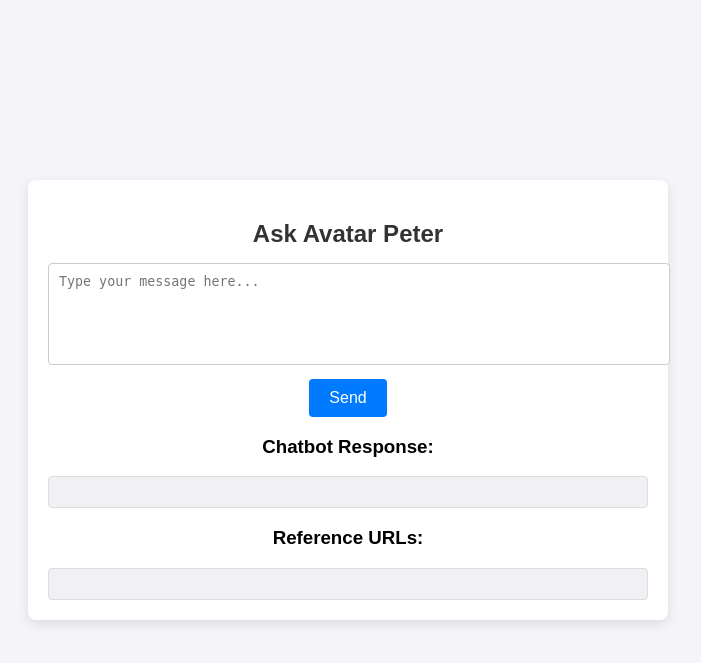
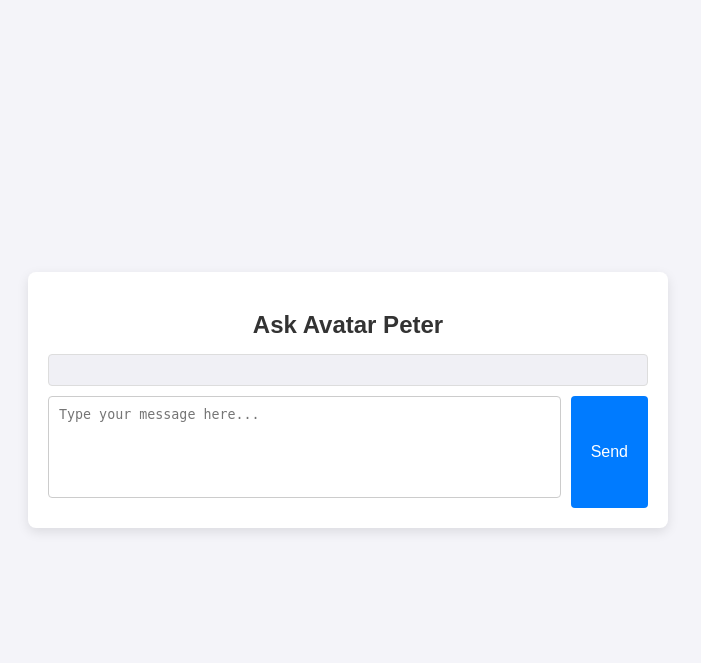
Before and after one commit to MegrelY/emb_ui, a Flask app: page / in a window 1280 px wide. Shown: the top 663 px of the page, without its empty margins (292-993 px from the left). Run offline with Flask 3, Linux system fonts and the light colour scheme.

Commit message:
updated UI and removed redundancy

```diff
--- a/app.py
+++ b/app.py
@@ -1,14 +1,13 @@
-from flask import Flask, render_template, request, jsonify
-from openai import OpenAI
-import os
+from flask import Flask, render_template, request, jsonify, session
 from sqlalchemy.orm import Session
-from chatsql_emb_url import SessionLocal, find_similar_documents, generate_query_embedding
+from chatsql_emb_url import SessionLocal, get_response_with_context
+from flask_session import Session as FlaskSession
 
-# Initialize Flask app
+# Initialize Flask app and session
 app = Flask(__name__)
-
-# Load OpenAI API key
-client = OpenAI(api_key=os.getenv("OPENAI_API_KEY"))
+app.config['SECRET_KEY'] = 'supersecretkey'
+app.config['SESSION_TYPE'] = 'filesystem'
+FlaskSession(app)
 
 @app.route('/')
 def index():
@@ -17,42 +16,29 @@ def index():
 
 @app.route('/chat', methods=['POST'])
 def chat():
-    """Handle the chat request from the UI and return the chatbot response and reference URL."""
+    """Handle the chat request from the UI and return the updated chatbot conversation history and reference URLs."""
     user_input = request.json.get('message')
 
-    # Generate query embedding
-    session = SessionLocal()
-    query_embedding = generate_query_embedding(user_input)
+    # Initialize conversation history if it doesn't exist in session
+    if 'conversation_history' not in session:
+        session['conversation_history'] = []
 
-    # Find similar documents to get reference URLs
-    similar_docs = find_similar_documents(session, query_embedding, top_k=3)
-    session.close()
+    # Start a database session
+    db_session = SessionLocal()
 
-    # Format the context for the chatbot with retrieved documents
-    context = "\n\n".join([
-        f"Title: {doc[1]}\nHeadings: {doc[2]}\nParagraphs: {doc[3]}\nURL: {doc[4]}"
-        for doc in similar_docs
-    ])
+    # Get response with context
+    assistant_response, reference_urls = get_response_with_context(user_input, db_session)
+    db_session.close()
 
-    # Send context to OpenAI API to get response
-    messages = [
-        {"role": "system", "content": f"Relevant context: {context}"},
-        {"role": "user", "content": user_input}
-    ]
+    # Append user input and response to the session conversation history
+    session['conversation_history'].append({
+        "user": user_input,
+        "assistant": assistant_response,
+        "urls": reference_urls
+    })
 
-    try:
-        completion = client.chat.completions.create(
-            model="gpt-4o",
-            messages=messages
-        )
-        assistant_response = completion.choices[0].message.content
-
-        # Prepare URL list to send back
-        reference_urls = [doc[4] for doc in similar_docs]
-
-        return jsonify({"response": assistant_response, "urls": reference_urls})
-    except Exception as e:
-        return jsonify({"error": f"An error occurred: {e}"}), 500
+    # Return the entire conversation history
+    return jsonify({"conversation_history": session['conversation_history']})
 
 if __name__ == "__main__":
     app.run(debug=True)
--- a/static/styles.css
+++ b/static/styles.css
@@ -56,4 +56,21 @@ button:hover {
     margin-top: 10px;
     text-align: left;
     overflow-wrap: break-word;
+    max-height: 400px; /* Set a max height for scrollable area */
+    overflow-y: auto; /* Enable vertical scrolling */
 }
+
+.input-area {
+    display: flex;
+    gap: 10px;
+    margin-top: 10px;
+}
+
+textarea {
+    flex: 1;
+    height: 80px;
+    padding: 10px;
+    border: 1px solid #ccc;
+    border-radius: 4px;
+    resize: none;
+}
--- a/templates/index.html
+++ b/templates/index.html
@@ -9,14 +9,15 @@
 <body>
     <div class="container">
         <h2>Ask Avatar Peter</h2>
-        <textarea id="userInput" placeholder="Type your message here..."></textarea>
-        <button onclick="sendMessage()">Send</button>
 
-        <h3>Chatbot Response:</h3>
-        <div id="responseBox" class="response-box"></div>
+        <!-- Scrollable conversation area -->
+        <div id="combinedBox" class="response-box"></div>
 
-        <h3>Reference URLs:</h3>
-        <div id="urlBox" class="url-box"></div>
+        <!-- Fixed input area below the conversation -->
+        <div class="input-area">
+            <textarea id="userInput" placeholder="Type your message here..."></textarea>
+            <button onclick="sendMessage()">Send</button>
+        </div>
     </div>
 
     <script>
@@ -31,16 +32,30 @@
             })
             .then(response => response.json())
             .then(data => {
-                document.getElementById("responseBox").textContent = data.response;
-                document.getElementById("urlBox").innerHTML = "";
-                data.urls.forEach(url => {
-                    const link = document.createElement("a");
-                    link.href = url;
-                    link.target = "_blank";
-                    link.textContent = url;
-                    document.getElementById("urlBox").appendChild(link);
-                    document.getElementById("urlBox").appendChild(document.createElement("br"));
+                // Build combined conversation content
+                let combinedContent = "";
+
+                // Loop through each conversation entry to build the conversation history
+                data.conversation_history.forEach(entry => {
+                    combinedContent += `<p><strong>You:</strong> ${entry.user}</p>`;
+                    combinedContent += `<p><strong>Avatar Peter:</strong> ${entry.assistant}</p>`;
+                    combinedContent += `<h4>Reference URLs:</h4>`;
+
+                    // Add each URL as a clickable link
+                    entry.urls.forEach(url => {
+                        combinedContent += `<a href="${url}" target="_blank">${url}</a><br>`;
+                    });
+                    combinedContent += "<hr>";  // Separator for each conversation entry
                 });
+
+                // Update the response box with the full conversation history
+                document.getElementById("combinedBox").innerHTML = combinedContent;
+
+                // Scroll to the bottom of the response box
+                document.getElementById("combinedBox").scrollTop = document.getElementById("combinedBox").scrollHeight;
+
+                // Clear the user input
+                document.getElementById("userInput").value = "";
             })
             .catch(error => console.error("Error:", error));
         }
```
Also changed, not shown: chatsql_emb_url.py (+32 -64 lines), 2 other files.
